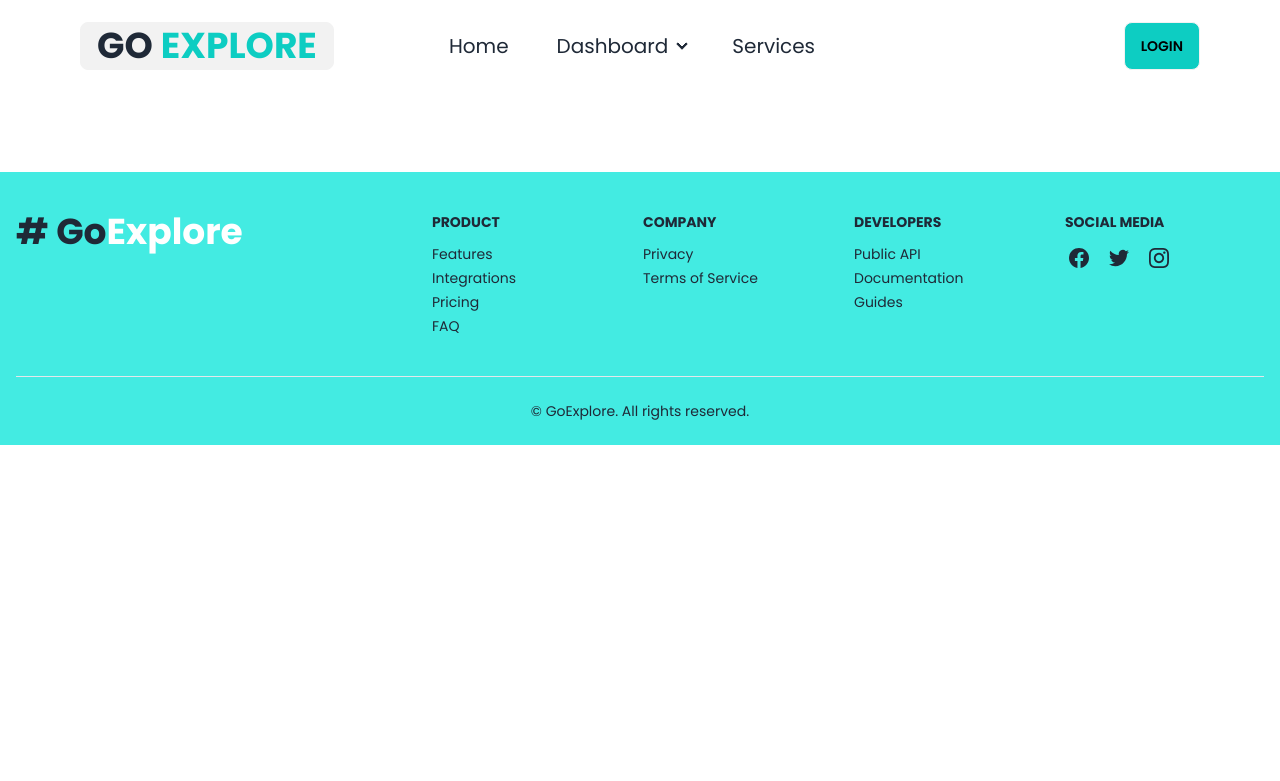
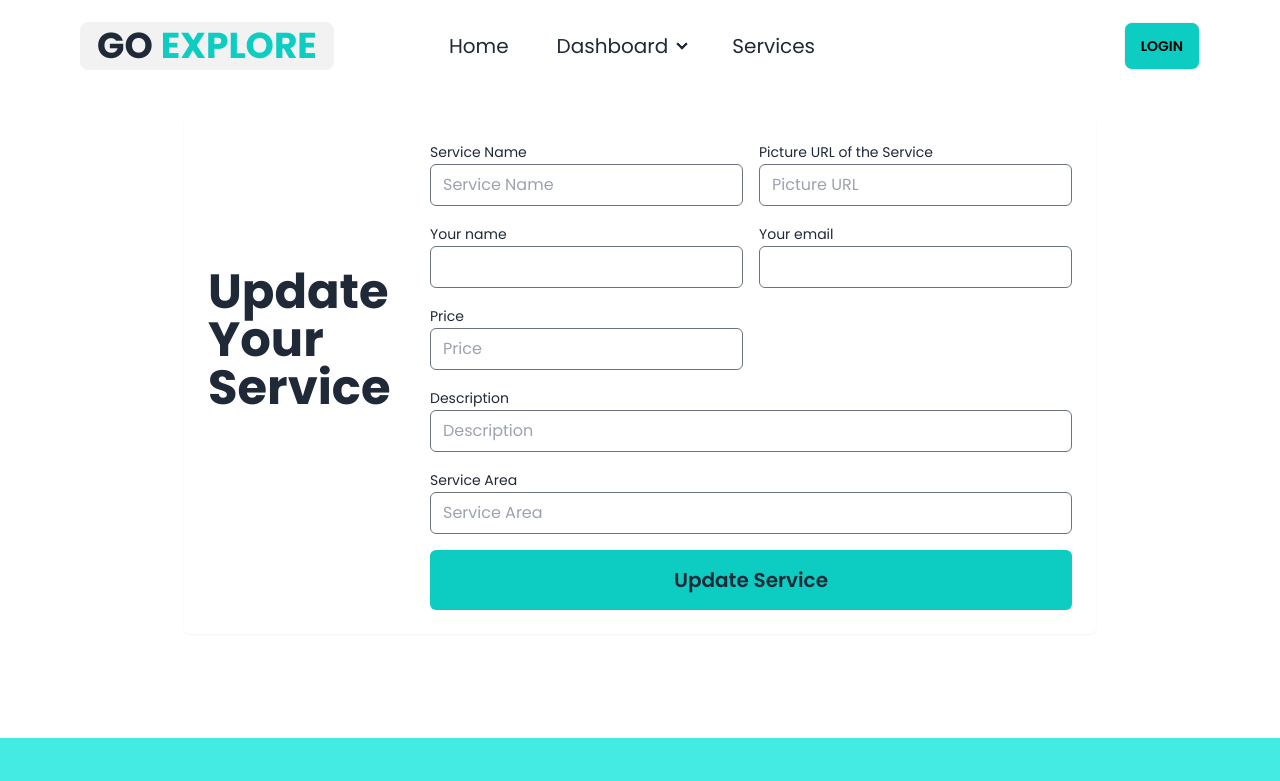
Before and after one commit to Foysal79/GoExplor-client-side-reacrJs, a React (Vite) app: page /updateServices in a window 1280 px wide. Shown: the top 781 px of the page. Built offline with nearby package versions, Linux system fonts and the light colour scheme; no server answers.

Commit message:
update Services session add

```diff
--- a/src/Pages/UpdateServices/UpdateServices.jsx
+++ b/src/Pages/UpdateServices/UpdateServices.jsx
@@ -1,9 +1,79 @@
 import React from 'react';
+import { useContext } from 'react';
+import { AuthContext } from '../../Provider/AuthProvider';
 
 const UpdateServices = () => {
+    const {user} = useContext(AuthContext);
+
+    const handelUpdate = e => {
+        e.preventDefault();
+        const form = e.target;
+        const serviceName = form.serviceName.value;
+        const pictureURL = form.pictureURL.value;
+        const yourName = form.yourName.value;
+        const yourEmail = form.yourEmail.value;
+        const Price = form.Price.value;
+        const description = form.description.value;
+        const serviceArea = form.serviceArea.value;
+
+
+        console.log(serviceName, pictureURL, yourName,yourEmail, Price, description, serviceArea);
+
+
+
+
+    }
+
+
     return (
-        <div>
+        <div className="w-9/12 mx-auto" >
 
+           <form onSubmit={handelUpdate} >
+
+           <section className="p-6 dark:dark:bg-gray-800 dark:dark:text-gray-50">
+	<htmForm  action="" className="container flex flex-col mx-auto space-y-12">
+		<fieldset className="grid grid-cols-4 gap-6 p-6 rounded-md shadow-sm dark:dark:bg-gray-900">
+        <h1 className="text-5xl font-bold text-center lg:text-left lg:mt-32 " >Update <br /> Your <br /> Service</h1>
+			<div className="grid grid-cols-6 gap-4 col-span-full lg:col-span-3">
+				<div className="col-span-full sm:col-span-3">
+					<label htmlFor="ServiceName" className="text-sm">Service Name</label>
+					<input id="ServiceName" name="serviceName" type="text" placeholder="Service Name" className="w-full rounded-md focus:ring focus:ri focus:ri dark:dark:border-gray-700 dark:dark:text-gray-900" />
+				</div>
+				<div className="col-span-full sm:col-span-3">
+					<label htmlFor="PictureURL" className="text-sm">Picture URL of the Service</label>
+					<input id="PictureURL" name="pictureURL" type="text" placeholder="Picture URL" className="w-full rounded-md focus:ring focus:ri focus:ri dark:dark:border-gray-700 dark:dark:text-gray-900" />
+				</div>
+				<div className="col-span-full sm:col-span-3">
+					<label htmlFor="youName" className="text-sm">Your name</label>
+					<input id="youName" name="yourName" type="text" disabled  defaultValue={user?.displayName} className="w-full rounded-md focus:ring focus:ri focus:ri dark:dark:border-gray-700 dark:dark:text-gray-900" />
+				</div>
+                <div className="col-span-full sm:col-span-3">
+					<label htmlFor="yourEmail" className="text-sm">Your email</label>
+					<input id="yourEmail" name="yourEmail"  disabled  defaultValue={user?.email} type="email"  className="w-full rounded-md focus:ring focus:ri focus:ri dark:dark:border-gray-700 dark:dark:text-gray-900" />
+				</div>
+                <div className="col-span-full sm:col-span-3">
+					<label htmlFor="Price" className="text-sm">Price</label>
+					<input id="Price" type="text" name="Price" placeholder="Price"  className="w-full rounded-md focus:ring focus:ri focus:ri dark:dark:border-gray-700 dark:dark:text-gray-900" />
+				</div>
+				<div className="col-span-full">
+					<label htmlFor="Description" className="text-sm">Description</label>
+					<input id="Description" name="description" type="text" placeholder="Description" className="w-full rounded-md focus:ring focus:ri focus:ri dark:dark:border-gray-700 dark:dark:text-gray-900" />
+				</div>
+                <div className="col-span-full">
+					<label htmlFor="serviceArea" className="text-sm">Service Area</label>
+					<input id="serviceArea" name="serviceArea" type="text" placeholder="Service Area" className="w-full rounded-md focus:ring focus:ri focus:ri dark:dark:border-gray-700 dark:dark:text-gray-900" />
+				</div>
+                <div className="col-span-full">
+					<button  className="w-full rounded-md bg-[#0DCDC2] py-4 text-xl font-semibold" >Update Service</button>
+				</div>
+
+
+			</div>
+		</fieldset>
+
+	</htmForm>
+            </section>
+           </form>
         </div>
     );
 };
```
